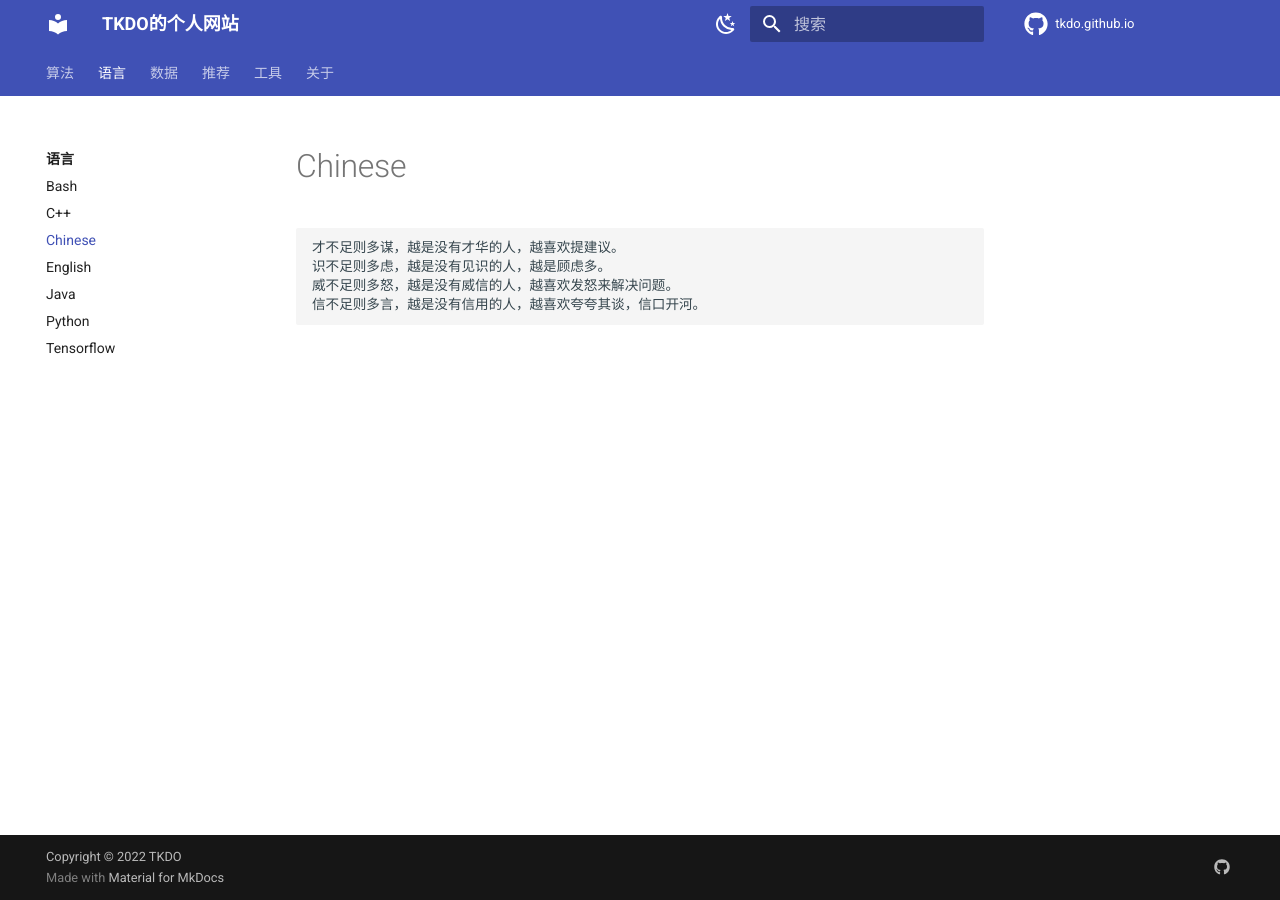
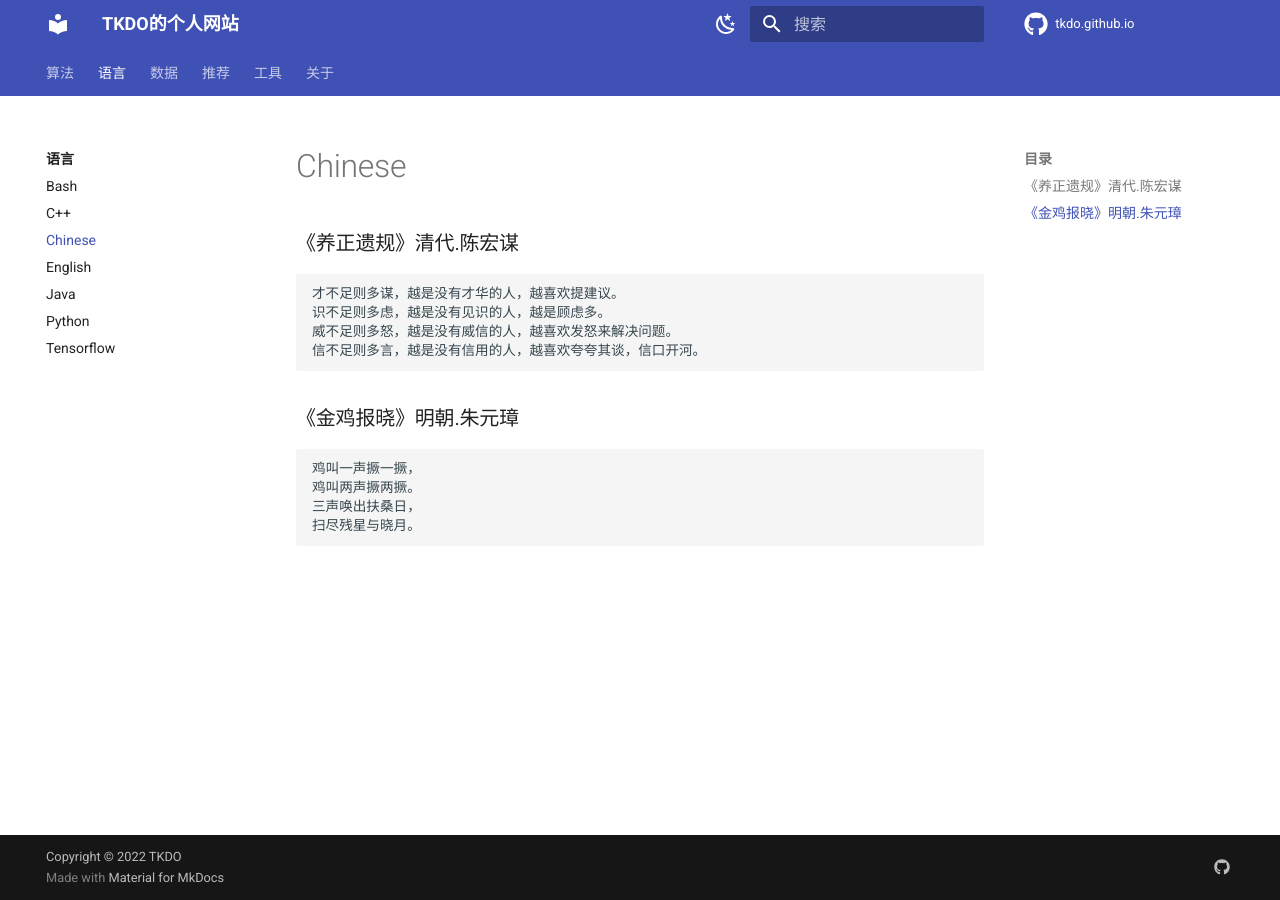
Before and after one commit to tkdo/tkdo.github.io, an MkDocs documentation site: the page built from docs/language/chinese.md, in a window 1280 px wide. Built offline with MkDocs 1.6.1 and Material for MkDocs 9.7.7, drawn with Linux system fonts in a browser that asks for light colours; comment, search, counter and statistics services are not loaded.

Commit message:
养正遗规

```diff
--- a/docs/language/chinese.md
+++ b/docs/language/chinese.md
@@ -1,5 +1,12 @@
 
+###《养正遗规》清代.陈宏谋
     才不足则多谋，越是没有才华的人，越喜欢提建议。
     识不足则多虑，越是没有见识的人，越是顾虑多。
     威不足则多怒，越是没有威信的人，越喜欢发怒来解决问题。
     信不足则多言，越是没有信用的人，越喜欢夸夸其谈，信口开河。
+
+###《金鸡报晓》明朝.朱元璋
+    鸡叫一声撅一撅，
+    鸡叫两声撅两撅。
+    三声唤出扶桑日，
+    扫尽残星与晓月。
```
